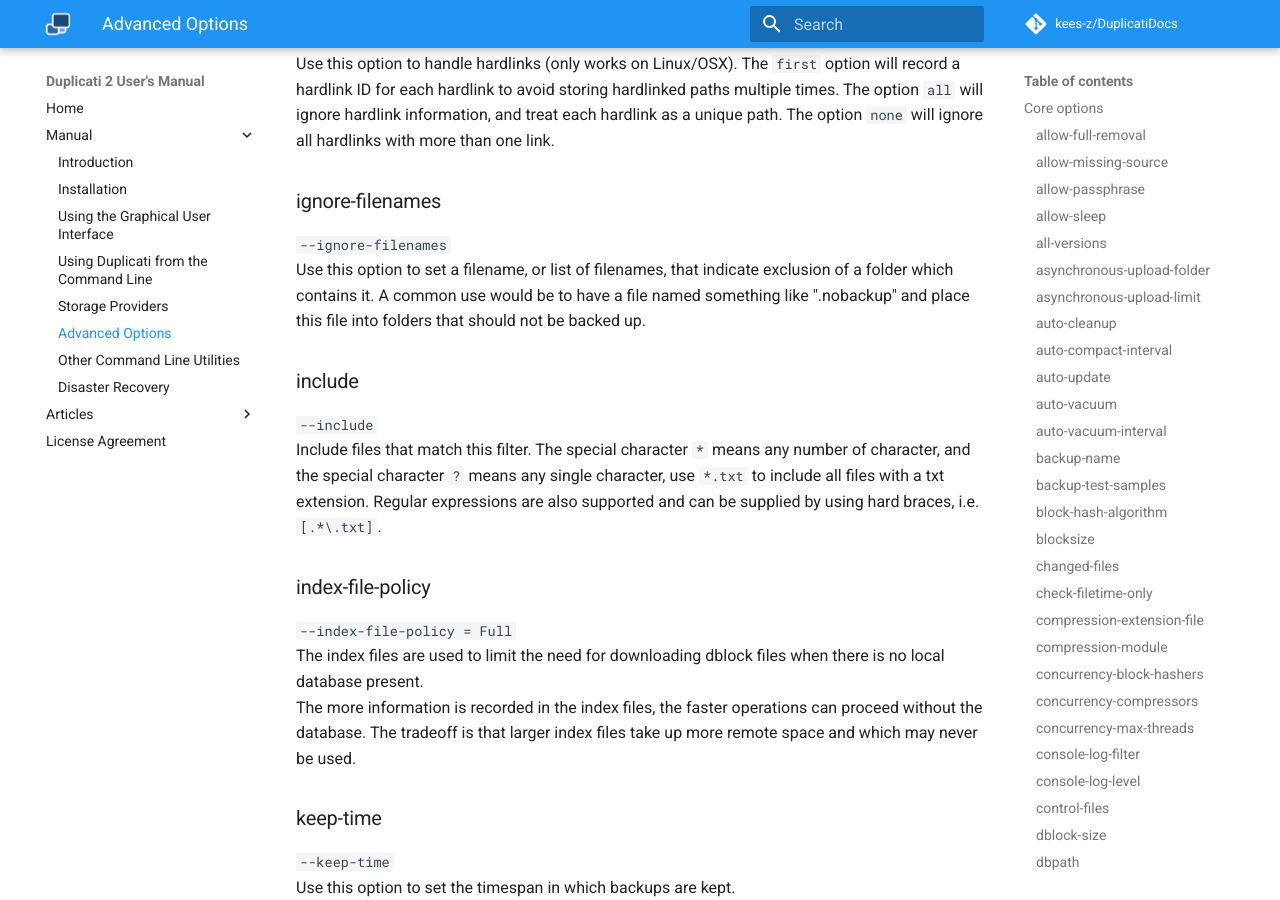
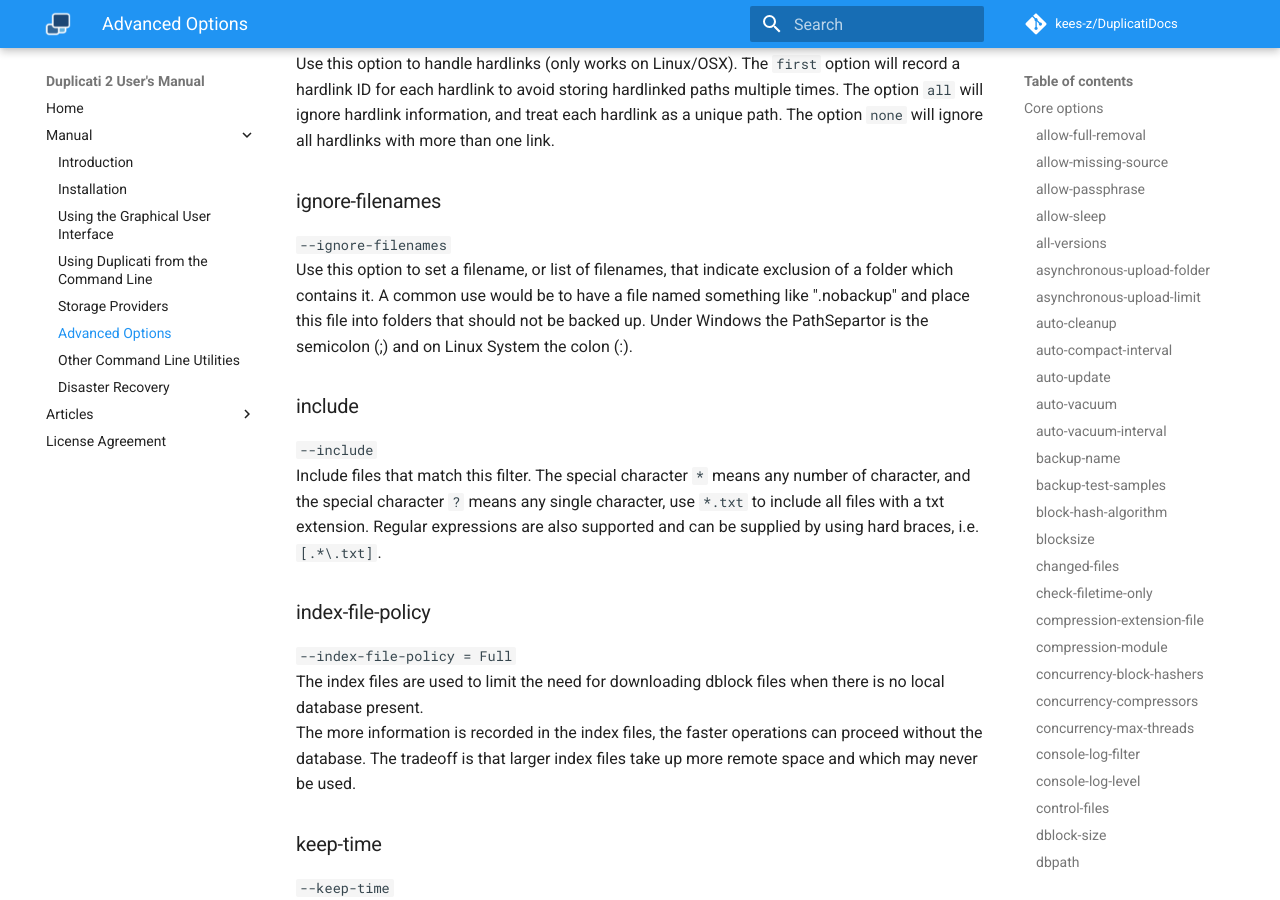
Before and after one commit to kees-z/DuplicatiDocs, an MkDocs documentation site: the page built from docs/06-advanced-options.md, in a window 1280 px wide and 900 px high, scrolled down 9799 px. Built offline with MkDocs 1.6.1 and Material for MkDocs 9.7.7, drawn with Linux system fonts in a browser that asks for light colours; comment, search, counter and statistics services are not loaded; old or Windows-style settings are respelled for this version of MkDocs.

Commit message:
Add PathSeperator for ignore-filenames
How do I use --ignore-filenames to specify multiple filenames? #3947

```diff
--- a/docs/06-advanced-options.md
+++ b/docs/06-advanced-options.md
@@ -234,7 +234,7 @@ Use this option to handle hardlinks (only works on Linux/OSX). The `first` optio
 
 ### ignore-filenames
 `--ignore-filenames`
-Use this option to set a filename, or list of filenames, that indicate exclusion of a folder which contains it. A common use would be to have a file named something like ".nobackup" and place this file into folders that should not be backed up.
+Use this option to set a filename, or list of filenames, that indicate exclusion of a folder which contains it. A common use would be to have a file named something like ".nobackup" and place this file into folders that should not be backed up. Under Windows the PathSepartor is the semicolon (;) and on Linux System the colon (:).
 
 ### include
 `--include`
```
